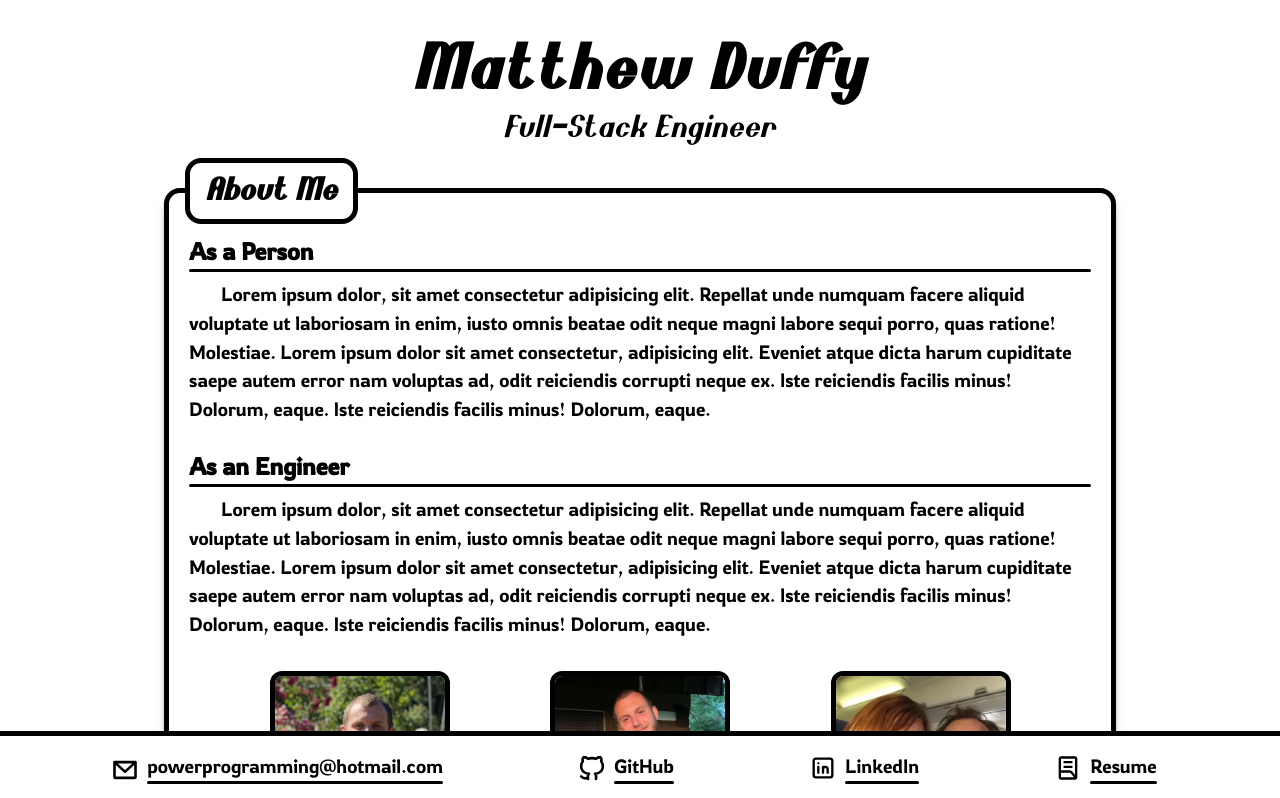
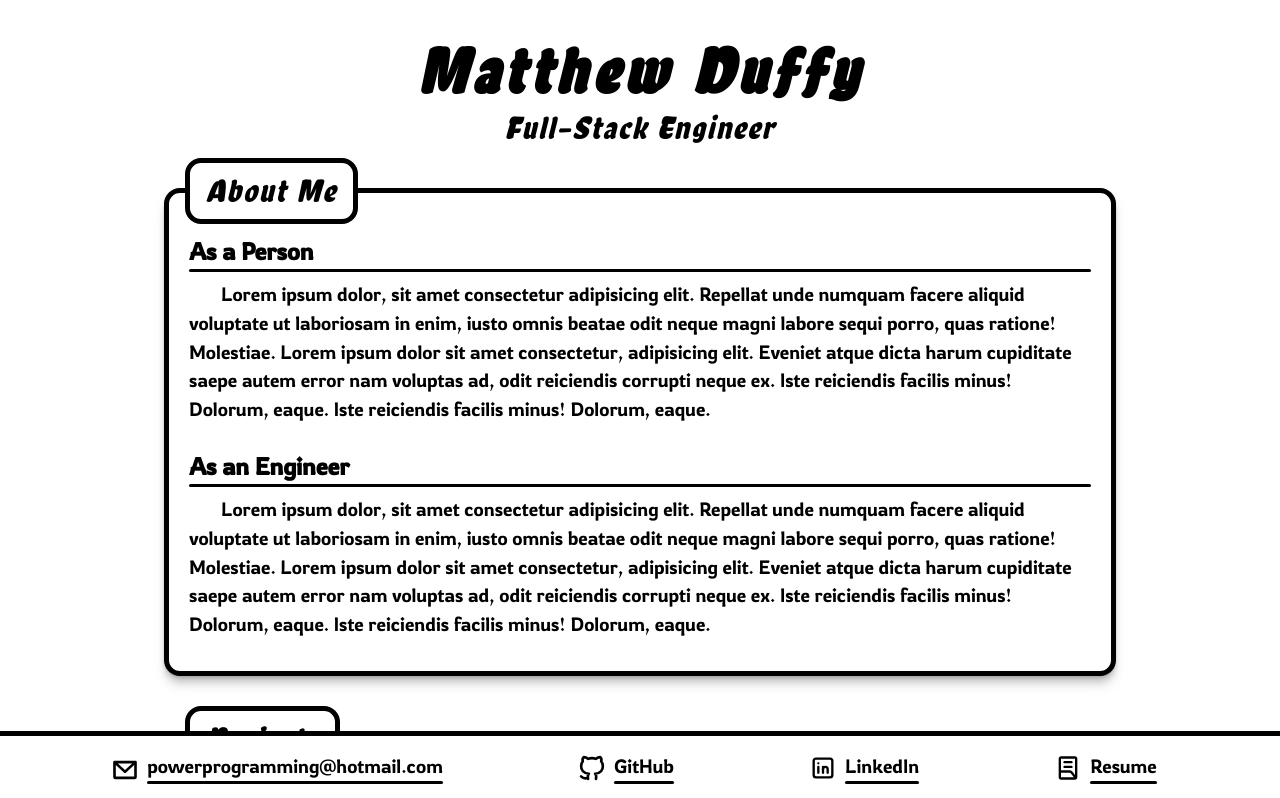
Before and after one commit to mattduff707/portfolio, a React (Vite) app: page / in a window 1280 px wide. Shown: the top 798 px of the page. Built offline with nearby package versions, Linux system fonts and the light colour scheme.

Commit message:
font change

```diff
--- a/src/components/Carousel.tsx
+++ b/src/components/Carousel.tsx
@@ -93,7 +93,7 @@ const Carousel = ({ images }: { images: string[] }) => {
       <ImgWrap>
         <Track translate={distance}>
           {images.map((image) => (
-            <CarouselImg src={image} />
+            <CarouselImg key={image} src={image} alt="" />
           ))}
         </Track>
       </ImgWrap>
--- a/src/components/Header.tsx
+++ b/src/components/Header.tsx
@@ -1,5 +1,5 @@
-import React from "react";
-import styled from "styled-components";
+import React from 'react';
+import styled from 'styled-components';
 
 const Wrapper = styled.div`
   display: flex;
@@ -11,17 +11,17 @@ const Wrapper = styled.div`
 const Name = styled.h1`
   font-size: var(--font-size-heading-xl);
   font-family: var(--font-family-heading);
-  font-weight: 600;
   letter-spacing: 6px;
   font-style: italic;
   height: 80px;
+  font-weight: 600;
 `;
 const Title = styled.h2`
   font-size: var(--font-size-heading-md);
   font-family: var(--font-family-heading);
-  font-weight: 500;
   font-style: italic;
   letter-spacing: 2px;
+  font-weight: 300;
 `;
 
 const Header = () => {
--- a/src/components/SectionBox.tsx
+++ b/src/components/SectionBox.tsx
@@ -28,9 +28,9 @@ const Title = styled.h2`
   border: 5px solid black;
   border-radius: 16px;
   font-family: 'Baron';
-  font-weight: 600;
   letter-spacing: 2px;
   font-style: italic;
+  font-weight: 300;
 `;
 
 const SectionBox = ({ title, children, className }: { className?: string; title: string; children: ReactNode }) => {
--- a/src/fonts/fonts.ts
+++ b/src/fonts/fonts.ts
@@ -1,5 +1,5 @@
 import { createGlobalStyle } from 'styled-components';
-import Baron from './Baron.ttf';
+import Baron from './ChelaOne.ttf';
 import Rowdies from './Rowdies.ttf';
 
 export default createGlobalStyle`
--- a/src/layout/About.tsx
+++ b/src/layout/About.tsx
@@ -11,8 +11,7 @@ const imgHeight = 180;
 
 const StyledSectionBox = styled(SectionBox)`
   position: relative;
-  padding-bottom: ${imgHeight / 2 + 32}px;
-  margin-bottom: 140px;
+  /* padding-bottom: ${imgHeight / 2 + 32}px; */
 `;
 const ImageWrapper = styled.div`
   display: flex;
@@ -54,11 +53,11 @@ const About = () => {
           facilis minus! Dolorum, eaque.
         </Text>
       </div>
-      <ImageWrapper>
+      {/* <ImageWrapper>
         <Image src={dogpic} />
         <Image src={gip} />
         <Image src={nickcage} />
-      </ImageWrapper>
+      </ImageWrapper> */}
     </StyledSectionBox>
   );
 };
```
Also changed, not shown: src/fonts/ChelaOne.ttf (added).
